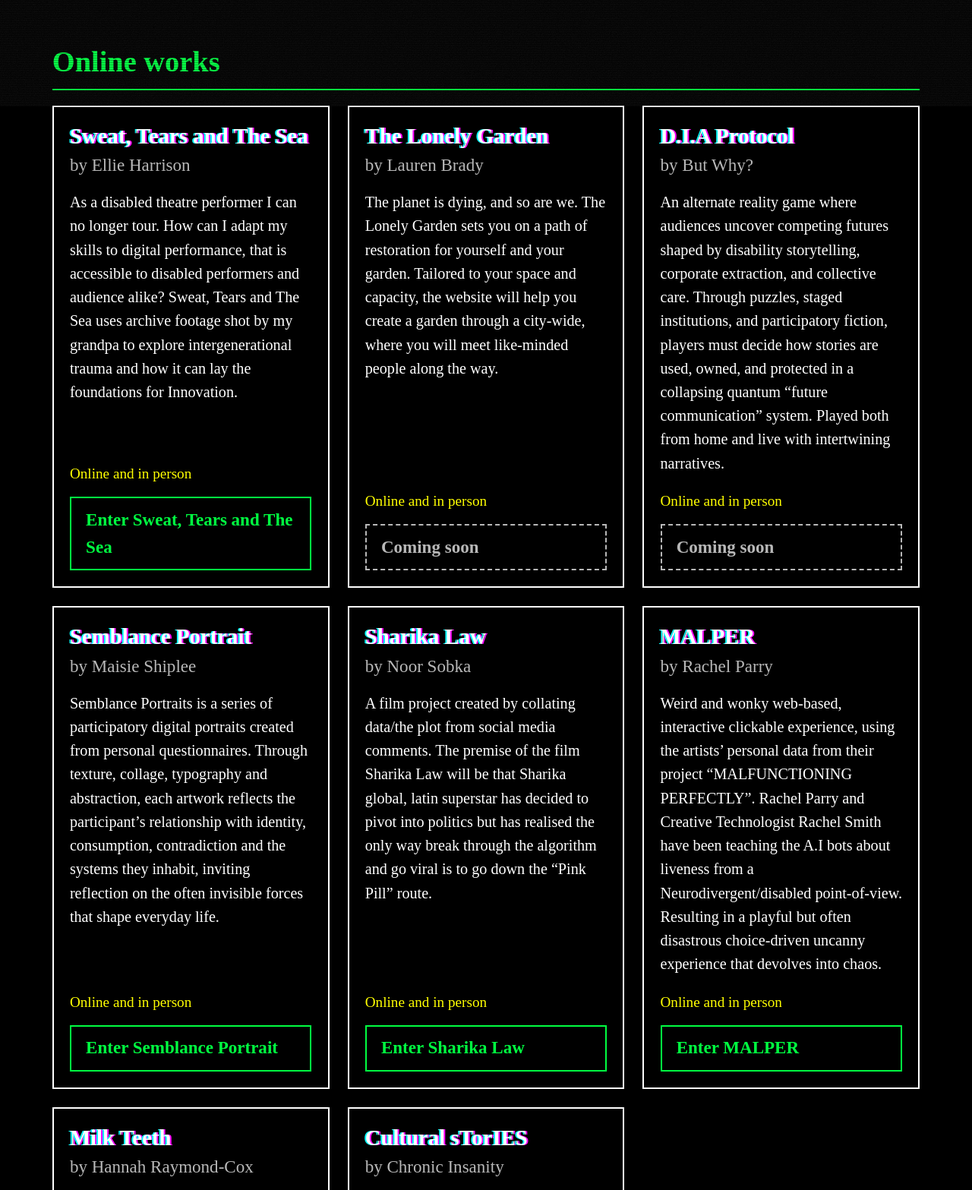
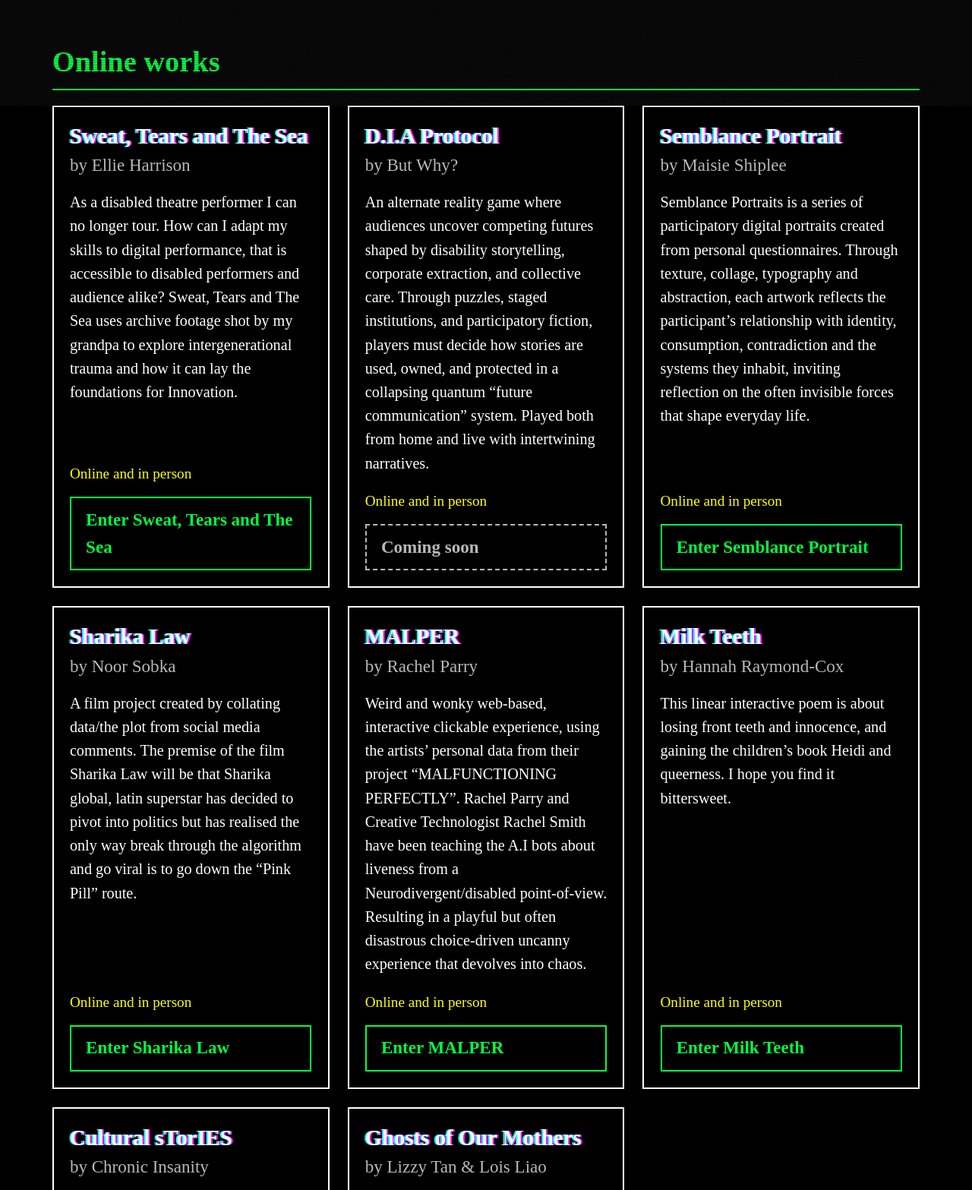
Before and after one commit to ChronicInsanity/PTS4.0, a plain HTML site: page index.html in a window 1280 px wide. Shown: the part 660-2227 px from the top of the page at 76% size. Drawn offline with Linux system fonts and the light colour scheme.

Commit message:
Update index.html

```diff
--- a/index.html
+++ b/index.html
@@ -121,7 +121,7 @@ const WORKS = [
  {id:"sweat-tears-sea", title:"Sweat, Tears and The Sea", by:"Ellie Harrison", online:true, video:true, captions:"",
   url:"https://www.dropbox.com/scl/fi/bv4ek2bh4bzu32gs68j2y/Sweat-Tears-and-the-Sea-Ellie-Harrison-PTS-final-HD.mov?rlkey=ab566ibtrdikwjr6qsmeuoynw&st=9tmsvtom&raw=1",
   desc:"As a disabled theatre performer I can no longer tour. How can I adapt my skills to digital performance, that is accessible to disabled performers and audience alike? Sweat, Tears and The Sea uses archive footage shot by my grandpa to explore intergenerational trauma and how it can lay the foundations for Innovation."},
- {id:"lonely-garden", title:"The Lonely Garden", by:"Lauren Brady", online:true, url:"",
+ {id:"lonely-garden", title:"The Lonely Garden", by:"Lauren Brady", online:false,
   desc:"The planet is dying, and so are we. The Lonely Garden sets you on a path of restoration for yourself and your garden. Tailored to your space and capacity, the website will help you create a garden through a city-wide, where you will meet like-minded people along the way."},
  {id:"dia-protocol", title:"D.I.A Protocol", by:"But Why?", online:true, url:"",
   desc:"An alternate reality game where audiences uncover competing futures shaped by disability storytelling, corporate extraction, and collective care. Through puzzles, staged institutions, and participatory fiction, players must decide how stories are used, owned, and protected in a collapsing quantum “future communication” system. Played both from home and live with intertwining narratives."},
@@ -142,7 +142,7 @@ const WORKS = [
   desc:"This street art intervention uses stylised micro-sculptures of invertebrate eggs, clutching to abandoned buildings that once provided public services, in order to comment on vanishing third spaces and the lack of public infrastructure in modern cities."},
  {id:"handworked", title:"Handworked", by:"Laurie Owen", online:false,
   desc:"Imagine a world of computers without Microsoft, Google and Apple. That world has quietly existed, since the 1970s. So what’s stopping us living there today? Handworked is an interactive installation that opens a door into the life of a character, who lives in the parallel world of decentralised technology."},
- {id:"ghosts-mothers", title:"Ghosts of Our Mothers", by:"Lizzy Tan & Lois Liao", online:false,
+ {id:"ghosts-mothers", title:"Ghosts of Our Mothers", by:"Lizzy Tan & Lois Liao", online:true, url:"https://www.dropbox.com/scl/fi/o0cwinlrvbfo7xgvf9huh/ghosts_of_our_mothers_v4-1080p.mp4?rlkey=vw14i0zxc9u6ttg74bea05vor&st=xu22ao4c&raw=1",
   desc:"In a time we are increasingly asking what can be automated and what shouldn’t, what happens when care work becomes data? By choreographically extracting and, in parallel, algorithmically recreating movement from cinematic portrayals of motherhood, Ghosts of Our Mothers is a film installation that probes the line between the performance and reality of intangible care work."},
  {id:"next-doors-telly", title:"Next Door’s Telly Has Games On", by:"Amy Godliman", online:false,
   desc:"In this miniature living room set in Britain in 1982, two Atari style games are housed in a vintage dolls house television. You play tennis and fishing against your unseen neighbour in an unfamiliar but comfortable setting, your feet digging into the carpet and eyes drifting to the scattered magazines and décor."}
```
